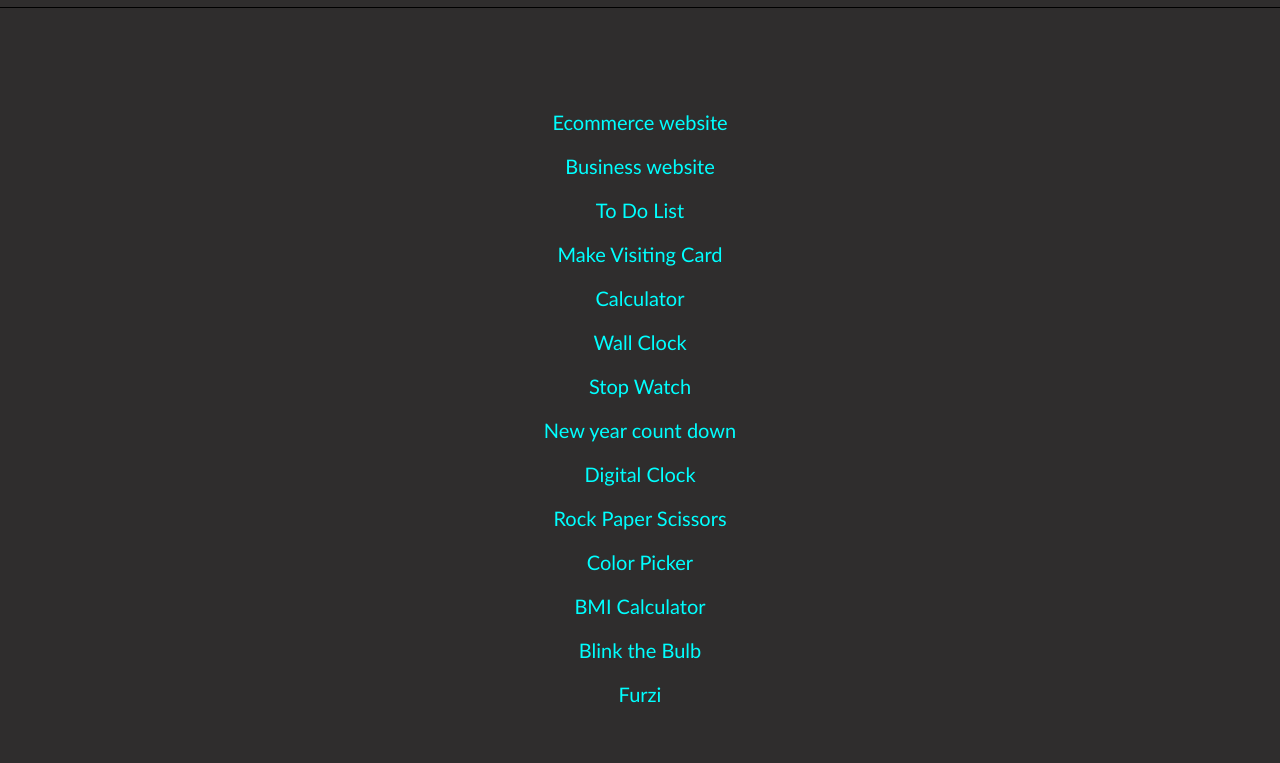
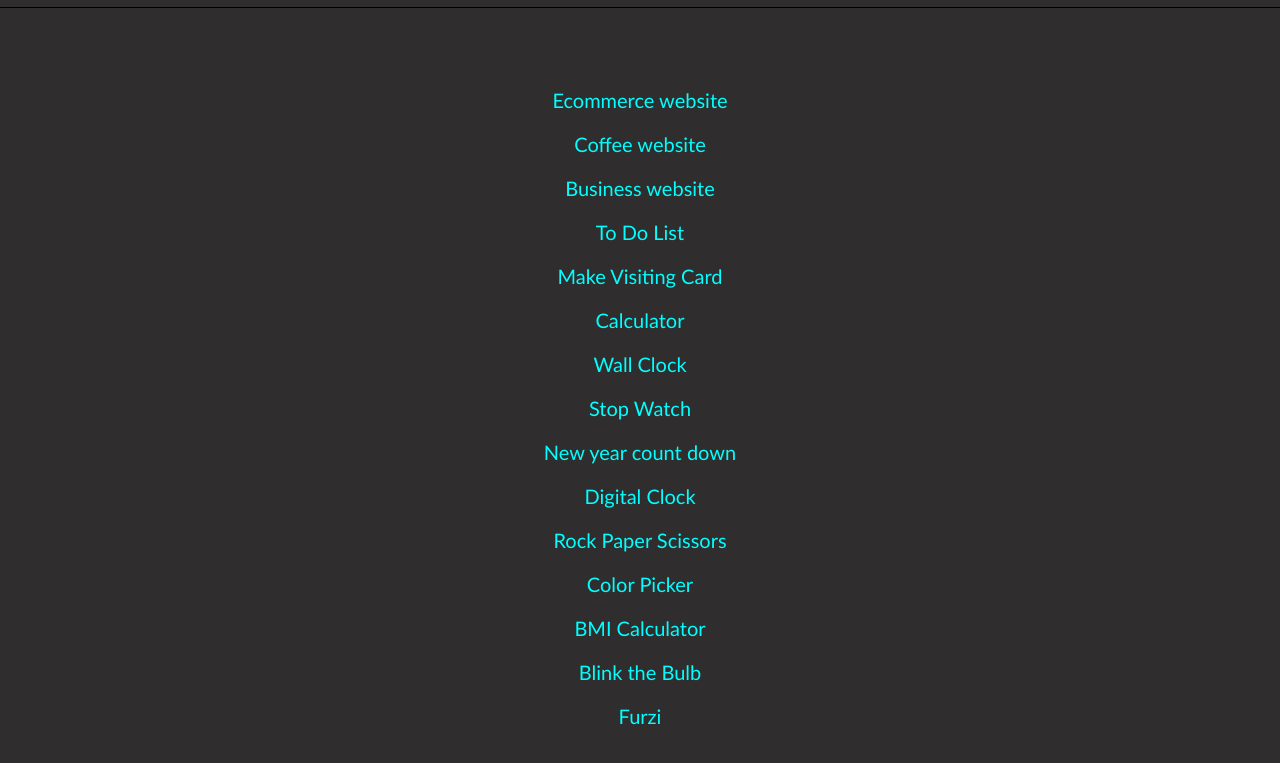
Before and after one commit to AASHA-ROMIYA/newport, a plain HTML site: page project.html in a window 1280 px wide. Shown: the part 77-840 px from the top of the page. Drawn offline with nearby package versions, Linux system fonts and the light colour scheme.

Commit message:
Update project.html

```diff
--- a/project.html
+++ b/project.html
@@ -29,6 +29,7 @@
     </nav>
   <div class="project">
     <a href="https://aasha-romiya.github.io/Ecommerce/">Ecommerce website</a>
+    <a href="https://aasha-romiya.github.io/CoffeeWebsite/">Coffee website</a>
     <a href="https://aasha-romiya.github.io/Businesswesite/">Business website</a>
     <a href="https://aasha-romiya.github.io/ToDoList/">To Do List</a>
     <a href="https://aasha-romiya.github.io/Visiting-Card/"> Make Visiting Card</a>
```
